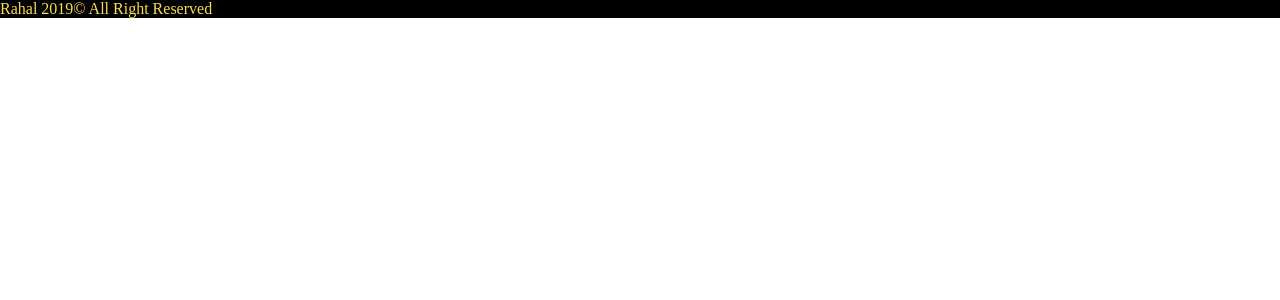
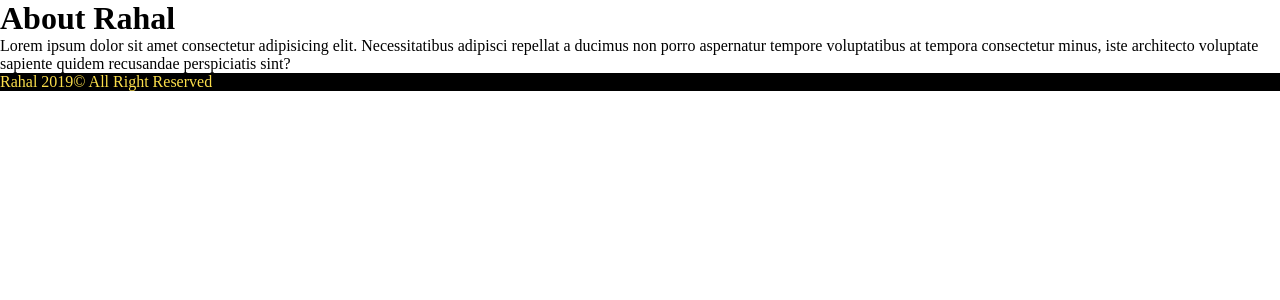
Before and after one commit to WejdanAlzahrani/Rahal_project, a Django app: page /about/ in a window 1280 px wide. Shown: the part 58-358 px from the top of the page. Run offline with Django 3.2, Linux system fonts and the light colour scheme.

Commit message:
about.html modified

```diff
--- a/template/about.html
+++ b/template/about.html
@@ -3,6 +3,10 @@
 {% block title_block %} about page {% endblock %}
 
 {% block body_block %}
-
+<h1>About Rahal</h1>
+<p>Lorem ipsum dolor sit amet consectetur adipisicing elit. Necessitatibus adipisci repellat a ducimus non porro
+    aspernatur tempore voluptatibus at tempora consectetur minus, iste architecto voluptate sapiente quidem recusandae
+    perspiciatis sint?
+</p>
 
 {% endblock %}
--- a/template/base.html
+++ b/template/base.html
@@ -16,8 +16,8 @@
         <h1 class="logo">Rahal</h1>
         <ul>
             <li><a href="{% url 'home'%}">Home</a></li>
-            <li><a href="#">About</a></li>
-            <li><a href="#">Contact</a></li>
+            <li><a href="{% url 'about'%}">About</a></li>
+            <li><a href="{% url 'contact'%}">Contact</a></li>
             <li><a href="#">Countries</a></li>
             <li><a href="#">Login</a></li>
         </ul>
--- a/template/home.html
+++ b/template/home.html
@@ -15,8 +15,8 @@
         <h1 class="logo">Rahal</h1>
         <ul>
             <li><a href="{% url 'home'%}">Home</a></li>
-            <li><a href="#">About</a></li>
-            <li><a href="#">Contact</a></li>
+            <li><a href="{% url 'about'%}">About</a></li>
+            <li><a href="{% url 'contact'%}">Contact</a></li>
             <li><a href="#">Countries</a></li>
             <li><a href="#">Login</a></li>
         </ul>
```
